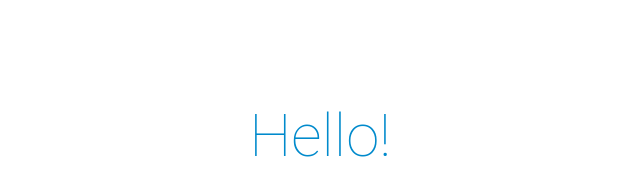
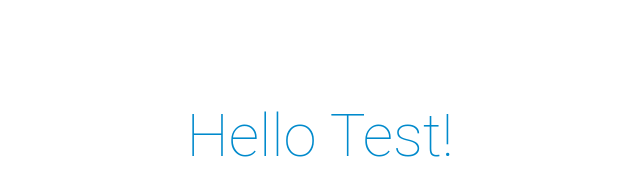
Before and after one commit to seenu433/tekton-demo, a plain HTML site: page app/static/index.html in a window 1280 px wide. Shown: the whole page, without its empty margins (320-960 px from the left). Drawn offline with Linux system fonts and the light colour scheme.

Commit message:
Update index.html

```diff
--- a/app/static/index.html
+++ b/app/static/index.html
@@ -6,7 +6,7 @@
     <body>
         <div class="content">
             <p>
-                Hello!
+                Hello Test!
             </p>
         </div>
     </body>
```
